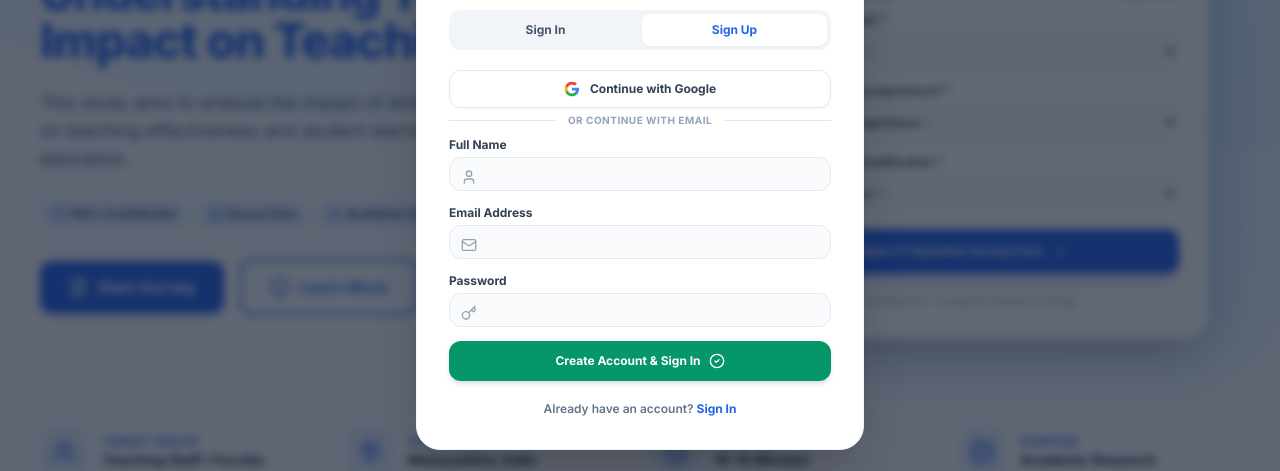
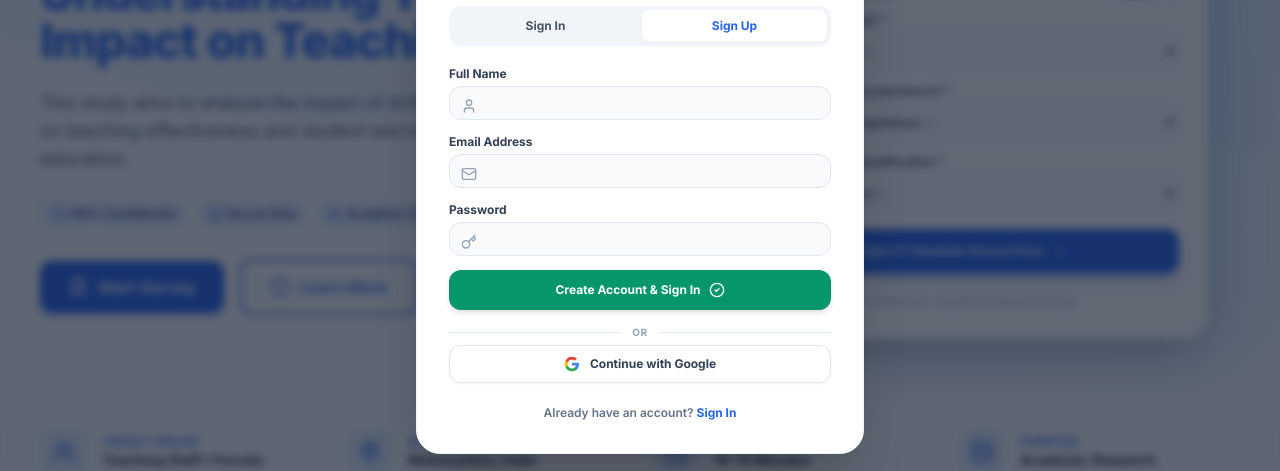
Before and after one commit to dangeasha249/Ai-Survey, a Next.js app: page / in a window 1280 px wide. Both pictures are taken after a click on the button "Open 21-Question Survey Form". Shown: the part 235-706 px from the top of the page. Built offline with nearby package versions, Linux system fonts and the light colour scheme; no server answers; the database is empty.

Commit message:
Move Continue with Google button below submit buttons in AuthModal

```diff
--- a/src/components/Modals/AuthModal.tsx
+++ b/src/components/Modals/AuthModal.tsx
@@ -194,26 +194,6 @@ export const AuthModal: React.FC<AuthModalProps> = ({
           </div>
         </div>
 
-        {/* Continue with Google Button */}
-        <div className="mb-4 space-y-3">
-          <button
-            type="button"
-            onClick={handleGoogleAuth}
-            disabled={loading}
-            className="w-full py-2.5 px-4 bg-white hover:bg-slate-50 border border-slate-200/90 hover:border-slate-300 rounded-xl text-xs font-bold text-slate-700 shadow-sm flex items-center justify-center gap-2.5 transition active:scale-[0.99]"
-          >
-            <GoogleIcon />
-            <span>Continue with Google</span>
-          </button>
-
-          <div className="relative flex items-center justify-center">
-            <div className="w-full border-t border-slate-200" />
-            <span className="bg-white px-3 text-[10px] font-bold uppercase tracking-wider text-slate-400 absolute">
-              or continue with email
-            </span>
-          </div>
-        </div>
-
         {/* Error Banner */}
         {errorMessage && (
           <div className="mb-4 p-3 bg-red-50 border border-red-200 rounded-xl text-xs text-red-700 font-semibold flex items-center gap-2">
@@ -266,7 +246,27 @@ export const AuthModal: React.FC<AuthModalProps> = ({
               <ArrowRight className="w-4 h-4" />
             </button>
 
-            <div className="text-center pt-1.5 text-xs font-semibold text-slate-500">
+            {/* Google Auth Divider & Button */}
+            <div className="pt-2 space-y-3">
+              <div className="relative flex items-center justify-center">
+                <div className="w-full border-t border-slate-200" />
+                <span className="bg-white px-3 text-[10px] font-bold uppercase tracking-wider text-slate-400 absolute">
+                  or
+                </span>
+              </div>
+
+              <button
+                type="button"
+                onClick={handleGoogleAuth}
+                disabled={loading}
+                className="w-full py-2.5 px-4 bg-white hover:bg-slate-50 border border-slate-200/90 hover:border-slate-300 rounded-xl text-xs font-bold text-slate-700 shadow-sm flex items-center justify-center gap-2.5 transition active:scale-[0.99]"
+              >
+                <GoogleIcon />
+                <span>Continue with Google</span>
+              </button>
+            </div>
+
+            <div className="text-center pt-2 text-xs font-semibold text-slate-500">
               Don&apos;t have an account?{" "}
               <button
                 type="button"
@@ -333,7 +333,27 @@ export const AuthModal: React.FC<AuthModalProps> = ({
               <CheckCircle2 className="w-4 h-4" />
             </button>
 
-            <div className="text-center pt-1.5 text-xs font-semibold text-slate-500">
+            {/* Google Auth Divider & Button */}
+            <div className="pt-2 space-y-3">
+              <div className="relative flex items-center justify-center">
+                <div className="w-full border-t border-slate-200" />
+                <span className="bg-white px-3 text-[10px] font-bold uppercase tracking-wider text-slate-400 absolute">
+                  or
+                </span>
+              </div>
+
+              <button
+                type="button"
+                onClick={handleGoogleAuth}
+                disabled={loading}
+                className="w-full py-2.5 px-4 bg-white hover:bg-slate-50 border border-slate-200/90 hover:border-slate-300 rounded-xl text-xs font-bold text-slate-700 shadow-sm flex items-center justify-center gap-2.5 transition active:scale-[0.99]"
+              >
+                <GoogleIcon />
+                <span>Continue with Google</span>
+              </button>
+            </div>
+
+            <div className="text-center pt-2 text-xs font-semibold text-slate-500">
               Already have an account?{" "}
               <button
                 type="button"
```
